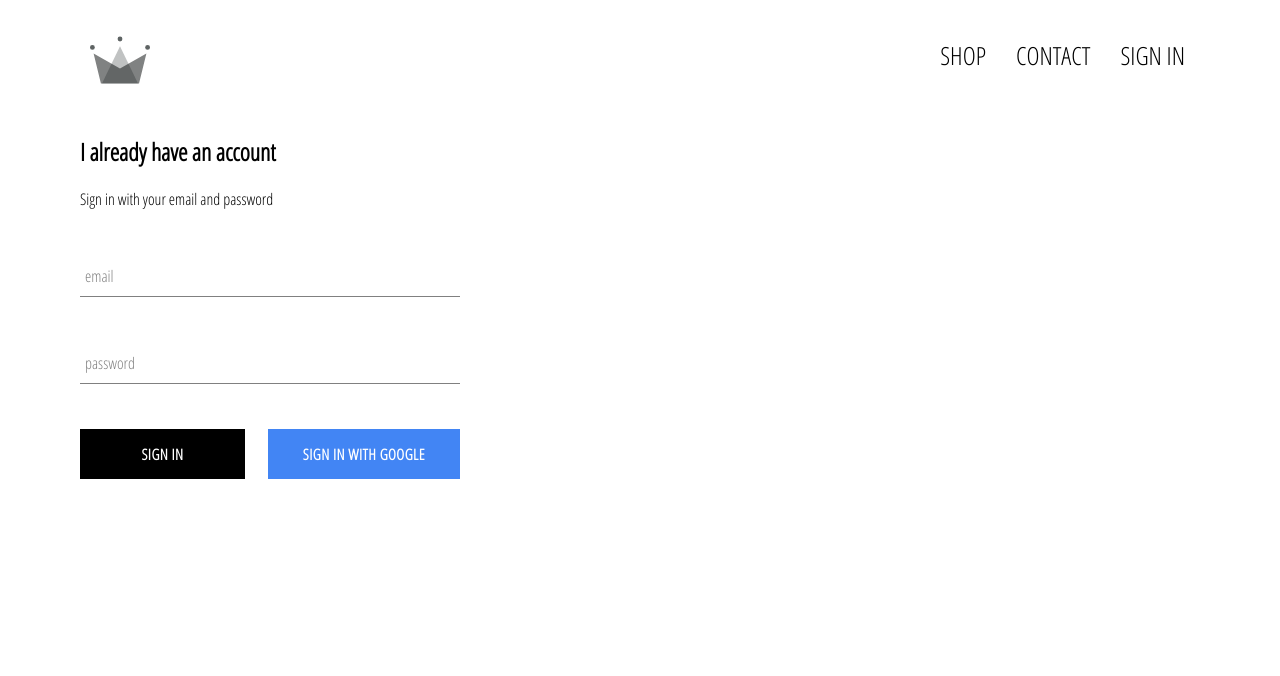
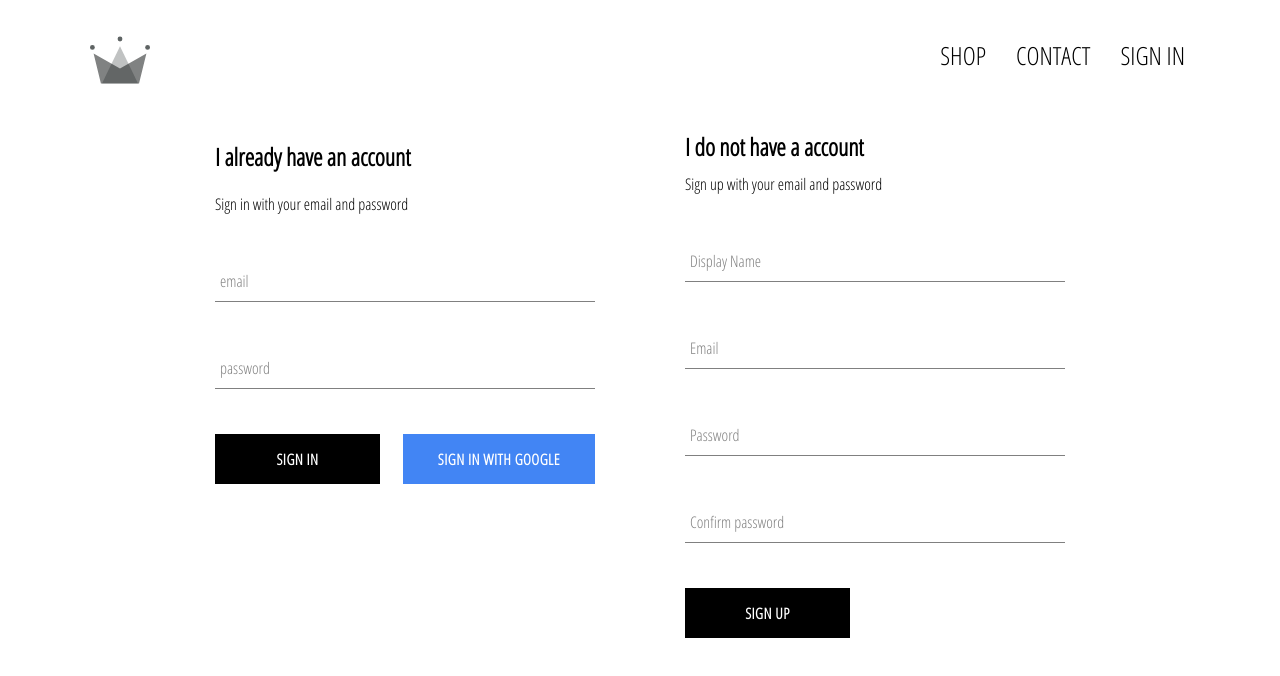
Before and after one commit to VladVasian13/Ecommerce-Shop, a React (Create React App) app: page /signin in a window 1280 px wide. Shown: the top 676 px of the page. Built offline with nearby package versions, Linux system fonts and the light colour scheme; no server answers.

Commit message:
Other authentification changes

```diff
--- a/src/App.js
+++ b/src/App.js
@@ -20,9 +20,23 @@
   unsubscribeFromAuth = null;
 
   componentDidMount() {
-   this.unsubscribeFromAuth = auth.onAuthStateChanged(async user => {
-      // this.setState({currentUser: user});
-      createUserProfileDocument(user);
+   this.unsubscribeFromAuth = auth.onAuthStateChanged(async userAuth => {
+      if (userAuth) {
+        const userRef = await createUserProfileDocument(userAuth);
+
+        userRef.onSnapshot(snapshot => {
+          this.setState({
+            currentUser: {
+              id: snapshot.id,
+              ...snapshot.data()
+            }
+          })
+        });
+      } else {
+        this.setState({currentUser: userAuth});
+      }
+
+
     })
   }
 
--- a/src/components/sign-in/sign-in.component.jsx
+++ b/src/components/sign-in/sign-in.component.jsx
@@ -2,7 +2,7 @@
 import FormInput from "../form-input/form-input.component";
 import CustomButton from "../custom-button/custom-button.component";
 
-import { signInWithGoogle } from "../../firebase/firbase.utils";
+import { auth, signInWithGoogle } from "../../firebase/firbase.utils";
 
 import "./sign-in.styles.scss";
 
@@ -16,10 +16,17 @@
     };
   }
 
-  handleSubmit = (event) => {
+  handleSubmit = async (event) => {
     event.preventDefault();
 
-    this.setState({ email: "", password: "" });
+    const { email, password } = this.state;
+
+    try {
+      await auth.signInWithEmailAndPassword(email, password);
+      this.setState({ email: "", password: "" });
+    } catch (error) {
+      console.log(error);
+    }
   };
 
   handleChange = (event) => {
--- /dev/null
+++ b/src/components/sign-up/sign-up.component.jsx
@@ -0,0 +1,103 @@
+import React from "react";
+
+import FormInput from "../form-input/form-input.component";
+import CustomButton from "../custom-button/custom-button.component";
+import "./sign-up.styles.scss";
+
+import { auth, createUserProfileDocument } from "../../firebase/firbase.utils";
+
+class SignUp extends React.Component {
+  constructor() {
+    super();
+
+    this.state = {
+      displayName: "",
+      email: "",
+      password: "",
+      confirmPassword: "",
+    };
+  }
+
+  handleSubmit = async (event) => {
+    event.preventDefault();
+
+    const { displayName, email, password, confirmPassword } = this.state;
+
+    if (password != confirmPassword) {
+      alert("passwords don't match");
+      return;
+    }
+
+    try {
+      const { user } = await auth.createUserWithEmailAndPassword(
+        email,
+        password
+      );
+
+      await createUserProfileDocument(user, { displayName });
+
+      this.setState({
+        displayName: "",
+        email: "",
+        password: "",
+        confirmPassword: "",
+      });
+    } catch (error) {
+      console.error(error);
+    }
+  };
+
+  handleChange = (event) => {
+    const { name, value } = event.target;
+
+    this.setState({ [name]: value });
+  };
+
+  render() {
+    const { displayName, email, password, confirmPassword } = this.state;
+    return (
+      <div className="sign-up">
+        <h2 className="title"> I do not have a account</h2>
+        <span> Sign up with your email and password</span>
+
+        <form className="sign-up-form" onSubmit={this.handleSubmit}>
+          <FormInput
+            type="text"
+            name="displayName"
+            value={displayName}
+            onChange={this.handleChange}
+            label="Display Name"
+            required
+          ></FormInput>
+          <FormInput
+            type="email"
+            name="email"
+            value={email}
+            onChange={this.handleChange}
+            label="Email"
+            required
+          ></FormInput>
+          <FormInput
+            type="password"
+            name="password"
+            value={password}
+            onChange={this.handleChange}
+            label="Password"
+            required
+          ></FormInput>
+          <FormInput
+            type="password"
+            name="confirmPassword"
+            value={confirmPassword}
+            onChange={this.handleChange}
+            label="Confirm password"
+            required
+          ></FormInput>
+          <CustomButton type="submit"> Sign Up </CustomButton>
+        </form>
+      </div>
+    );
+  }
+}
+
+export default SignUp;
--- /dev/null
+++ b/src/components/sign-up/sign-up.styles.scss
@@ -0,0 +1,8 @@
+.sign-up {
+  display: flex;
+  flex-direction: column;
+  width: 380px;
+  .title {
+    margin: 10px 0;
+  }
+}
--- a/src/pages/sign-in-and-sign-up/sign-in-and-sign-up.component.jsx
+++ b/src/pages/sign-in-and-sign-up/sign-in-and-sign-up.component.jsx
@@ -1,12 +1,13 @@
 import React from "react";
 import SignIn from "../../components/sign-in/sign-in.component";
-
+import SignUp from "../../components/sign-up/sign-up.component";
 import "./sign-in-and-sign-up.styles.scss";
 
 const SignInAndSignUpPage = () => {
   return (
     <div className="sign-in-and-sign-up">
       <SignIn />
+      <SignUp />
     </div>
   );
 };
--- a/src/pages/sign-in-and-sign-up/sign-in-and-sign-up.styles.scss
+++ b/src/pages/sign-in-and-sign-up/sign-in-and-sign-up.styles.scss
@@ -0,0 +1,6 @@
+.sign-in-and-sign-up {
+  width: 850px;
+  display: flex;
+  justify-content: space-between;
+  margin: 30px auto;
+}
```
